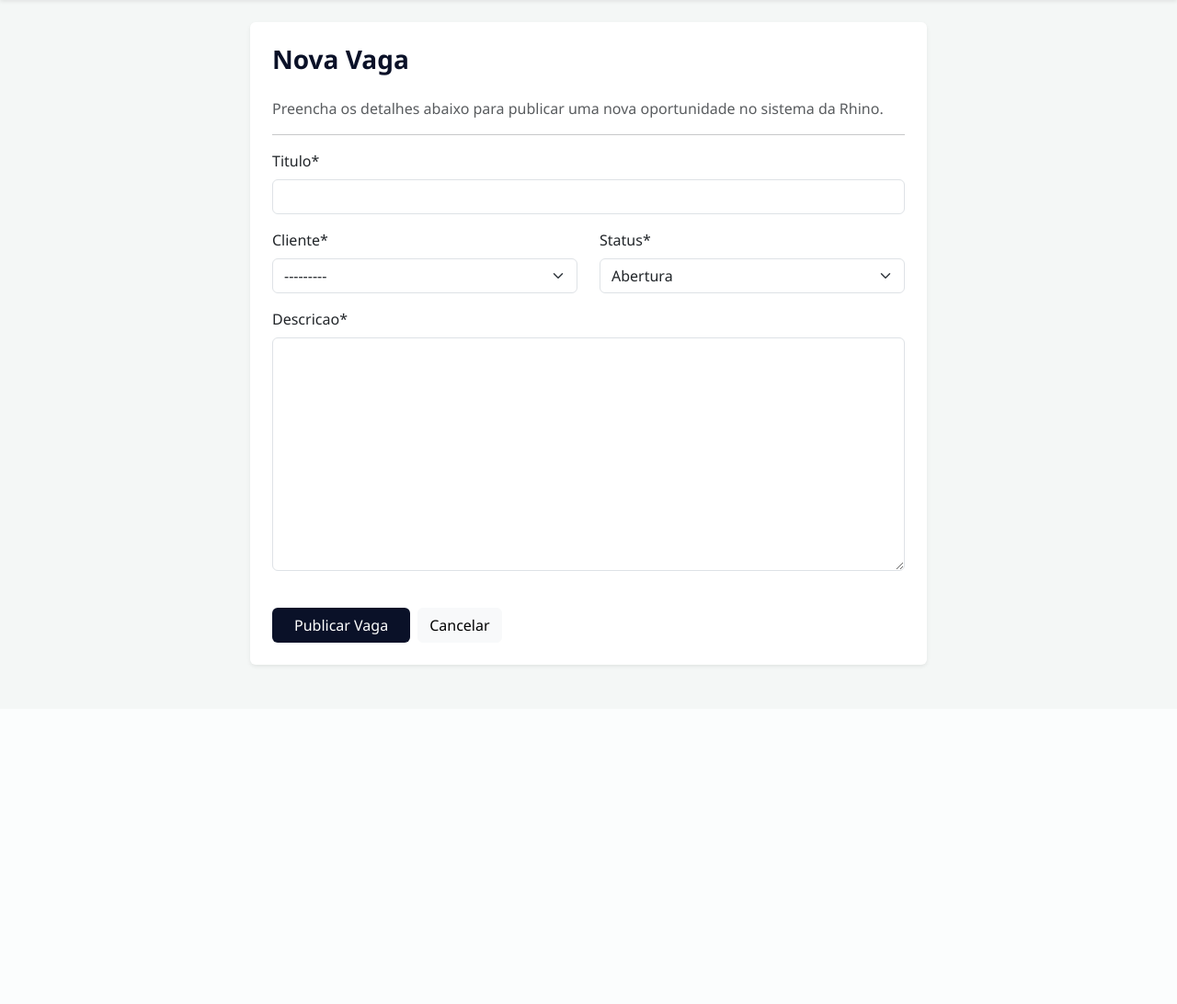
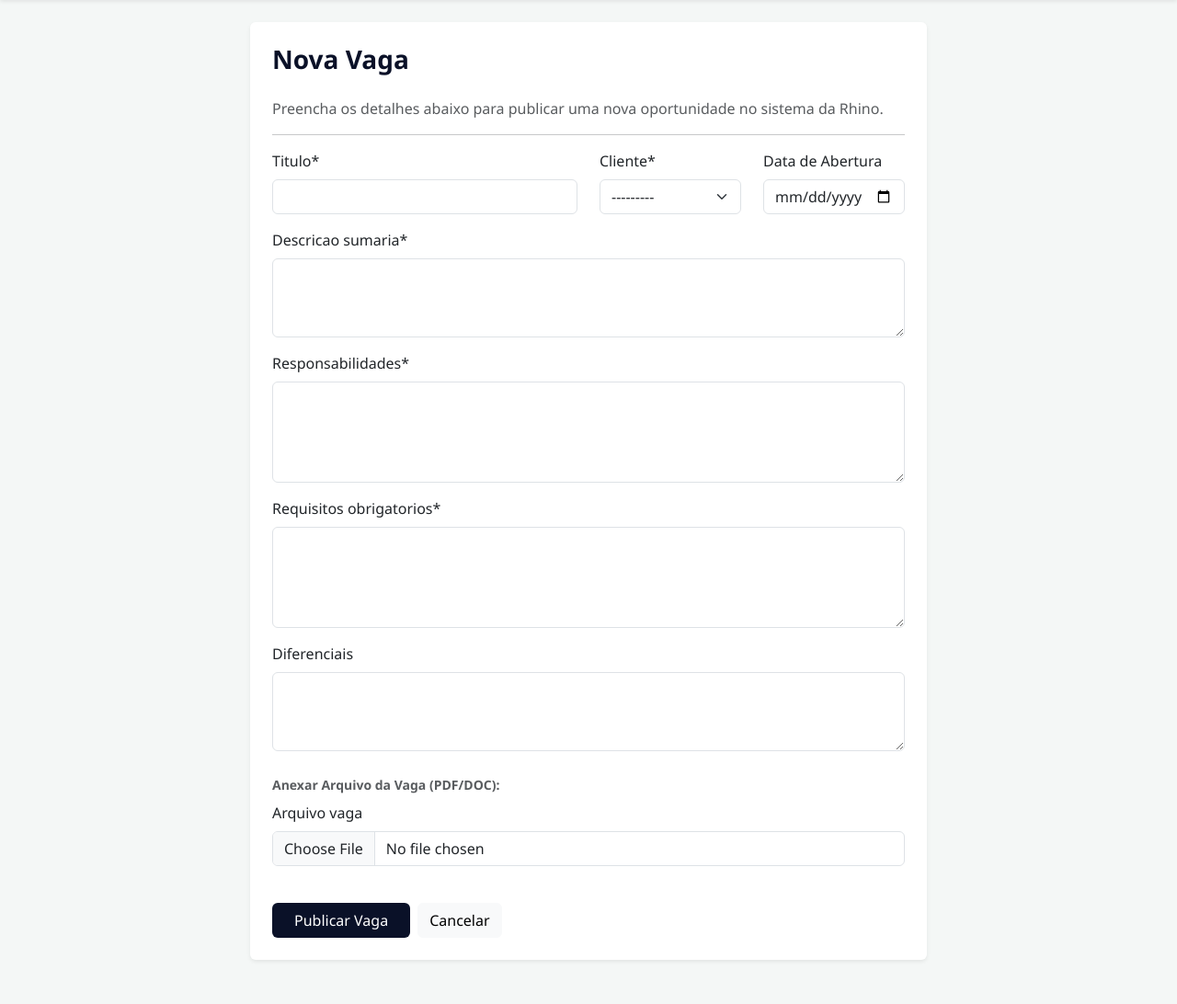
Before and after one commit to FernandoCarelliNunes/rhino_rh, a Django app: page /vaga/nova/ in a window 1280 px wide. Shown: the part 61-1153 px from the top of the page at 92% size. Before the commit the page ends 787 px from the top, so only its background shows below. Run offline with Django 5.2, Linux system fonts and the light colour scheme; a user stored in the database is signed in; data comes from the database, SQL or seed files in the repository; some libraries are stand-ins or nearby versions.

Commit message:
Add files via upload

```diff
--- a/core/forms.py
+++ b/core/forms.py
@@ -11,11 +11,32 @@
         fields = ['nome', 'email', 'vaga', 'curriculo']
 
 
+
 class VagaForm(forms.ModelForm):
     class Meta:
         model = Vaga
-        fields = ['titulo', 'cliente', 'descricao', 'status']
+        fields = [
+            'titulo',
+            'cliente',
+            'data_abertura',  # <--- Adicione aqui
+            'descricao_sumaria',
+            'responsabilidades',
+            'requisitos_obrigatorios',
+            'diferenciais',
+            'arquivo_vaga'
+        ]
 
+        labels = {
+            'data_abertura': 'Data de Abertura',}
+
+        widgets = {
+            # Isso faz aparecer o calendário no campo de data
+            'data_abertura': forms.DateInput(attrs={'type': 'date', 'class': 'form-control'}),
+            'descricao_sumaria': forms.Textarea(attrs={'rows': 3}),
+            'responsabilidades': forms.Textarea(attrs={'rows': 4}),
+            'requisitos_obrigatorios': forms.Textarea(attrs={'rows': 4}),
+            'diferenciais': forms.Textarea(attrs={'rows': 3}),
+        }
 
 class CadastroClienteForm(forms.ModelForm):
     # Campos extras para o Usuário
--- a/core/models.py
+++ b/core/models.py
@@ -20,24 +20,28 @@
 
 # 2. Cadastro de Vagas
 class Vaga(models.Model):
-    STATUS_CHOICES = [
-        ('abertura', 'Abertura'),
-        ('candidatura', 'Candidatura'),
-        ('teste', 'Teste'),
-        ('ent_recrutador', 'Entrevista Recrutador'),
-        ('ent_gestor', 'Entrevista Gestor'),
-        ('aprovado', 'Aprovado'),
-        ('reprovado', 'Reprovado'),
-    ]
-
     titulo = models.CharField(max_length=200)
     cliente = models.ForeignKey(Cliente, on_delete=models.CASCADE)
-    descricao = models.TextField()
-    status = models.CharField(max_length=20, choices=STATUS_CHOICES, default='abertura')
+    # O status continua existindo no banco, mas com um padrão (default)
+    status = models.CharField(max_length=20, default='aberto')
+    descricao_sumaria = models.TextField()
+    responsabilidades = models.TextField()
+    requisitos_obrigatorios = models.TextField()
+    diferenciais = models.TextField(blank=True, null=True)
+    # O campo de anexo de currículo geralmente fica no formulário do CANDIDATO,
+    # mas se o Zeca quer anexar um arquivo à VAGA (ex: um descritivo PDF), usamos:
+    arquivo_vaga = models.FileField(upload_to='vagas/', blank=True, null=True)
     criado_em = models.DateTimeField(auto_now_add=True)
+    # Campo automático de registro do sistema
+    criado_em = models.DateTimeField(auto_now_add=True)
+    # Novos campos para o financeiro
+    data_abertura = models.DateField(null=True, blank=True, verbose_name="Data de Abertura Real")
+    data_fechamento = models.DateField(null=True, blank=True, verbose_name="Data de Encerramento")
+
+
 
     def __str__(self):
-        return f"{self.titulo} - {self.cliente.nome}"
+        return self.titulo
 
 # 3. Cadastro de Candidatos
 class Candidato(models.Model):
@@ -50,6 +54,7 @@
     sophia_id = models.CharField(max_length=100, unique=True, blank=True, null=True)
     link_entrevista = models.URLField(max_length=500, blank=True, null=True)
     score_comportamental = models.FloatField(default=0.0)
+    favorito = models.BooleanField(default=False) # A estrelinha da Kika
 
     def __str__(self):
         return self.nome
@@ -67,3 +72,15 @@
 
     def __str__(self):
         return f"{self.candidato.nome}: {self.status_anterior} -> {self.status_novo}"
+
+
+class Etapa(models.Model):
+    vaga = models.ForeignKey(Vaga, on_delete=models.CASCADE, related_name='etapas_vaga')
+    nome = models.CharField(max_length=100) # Ex: Entrevista RH, Teste de IA
+    ordem = models.PositiveIntegerField(default=0) # Para organizar o funil
+
+    class Meta:
+        ordering = ['ordem']
+
+    def __str__(self):
+        return f"{self.nome} ({self.vaga.titulo})"
--- a/core/templates/core/cadastrar_vaga.html
+++ b/core/templates/core/cadastrar_vaga.html
@@ -13,23 +13,44 @@
         </p>
         <hr />
 
-        <form method="post">
+        <form method="post" enctype="multipart/form-data">
           {% csrf_token %}
 
           <div class="row">
-            <div class="col-md-12">{{ form.titulo|as_crispy_field }}</div>
+            <div class="col-md-6">{{ form.titulo|as_crispy_field }}</div>
+            <div class="col-md-3">{{ form.cliente|as_crispy_field }}</div>
+            <div class="col-md-3">{{ form.data_abertura|as_crispy_field }}</div>
           </div>
 
           <div class="row">
-            {% if form.cliente %}
-            <div class="col-md-6">{{ form.cliente|as_crispy_field }}</div>
-            {% endif %}
-
-            <div class="col-md-6">{{ form.status|as_crispy_field }}</div>
+            <div class="col-md-12">
+              {{ form.descricao_sumaria|as_crispy_field }}
+            </div>
           </div>
 
           <div class="row">
-            <div class="col-md-12">{{ form.descricao|as_crispy_field }}</div>
+            <div class="col-md-12">
+              {{ form.responsabilidades|as_crispy_field }}
+            </div>
+          </div>
+
+          <div class="row">
+            <div class="col-md-12">
+              {{ form.requisitos_obrigatorios|as_crispy_field }}
+            </div>
+          </div>
+
+          <div class="row">
+            <div class="col-md-12">{{ form.diferenciais|as_crispy_field }}</div>
+          </div>
+
+          <div class="row mt-2">
+            <div class="col-md-12">
+              <label class="form-label fw-bold small text-muted">
+                Anexar Arquivo da Vaga (PDF/DOC):
+              </label>
+              {{ form.arquivo_vaga|as_crispy_field }}
+            </div>
           </div>
 
           <div class="mt-4 d-flex gap-2">
--- a/core/urls.py
+++ b/core/urls.py
@@ -15,4 +15,8 @@
     path('vagas/exportar-pdf/', views.exportar_vagas_pdf, name='exportar_vagas_pdf'),
     path('relatorio/', views.relatorio_vagas, name='relatorio_vagas'),
     path('vaga/<int:vaga_id>/sincronizar/', views.sincronizar_sophia, name='sincronizar_sophia'),
+    path('vaga/<int:vaga_id>/editar/', views.editar_vaga, name='editar_vaga'),
+    path('vaga/<int:vaga_id>/adicionar-etapa/', views.adicionar_etapa, name='adicionar_etapa'),
+    path('candidato/<int:candidato_id>/favoritar/', views.favoritar_candidato, name='favoritar_candidato'),
+
 ]
--- a/core/views.py
+++ b/core/views.py
@@ -3,7 +3,7 @@
 from django.contrib.auth.models import User
 from django.contrib import messages
 from django.db.models import Count, Avg, F, ExpressionWrapper, fields
-from .models import Vaga, Candidato, Cliente, HistoricoStatus
+from .models import Vaga, Candidato, Cliente, HistoricoStatus, Etapa
 from .forms import VagaForm, CandidatoForm, CadastroClienteForm
 from django.shortcuts import render, get_object_or_404, redirect
 from django.http import HttpResponse
@@ -11,11 +11,14 @@
 from reportlab.lib.pagesizes import letter, landscape
 from reportlab.platypus import SimpleDocTemplate, Table, TableStyle, Paragraph
 from reportlab.lib.styles import getSampleStyleSheet
-from datetime import datetime
+from datetime import datetime, date
 from django.db import connection # Para rodar o SQL puro se necessário
 from reportlab.lib.pagesizes import landscape, A4
 import requests
 from .models import Vaga, Candidato
+
+from django.contrib import messages
+from django.contrib.auth.decorators import login_required
 
 @login_required
 def relatorio_vagas(request):
@@ -126,6 +129,8 @@
 # --- 1. DASHBOARD ---
 @login_required
 def dashboard(request):
+    # Filtra apenas vagas que NÃO estão com status 'aprovado' (finalizadas)
+    vagas = Vaga.objects.exclude(status='aprovado').order_by('-criado_em')
     if request.user.is_superuser:
         vagas = Vaga.objects.all().order_by('-criado_em')
         status_data = Candidato.objects.values('status_candidato').annotate(total=Count('id'))
@@ -205,18 +210,39 @@
         'contagem': contagem,
     })
 
+
+from django.contrib import messages
+from django.shortcuts import get_object_or_404, redirect
+from django.contrib.auth.decorators import login_required
+from datetime import date
+
 @login_required
 def mudar_status_vaga(request, vaga_id, novo_status):
     vaga = get_object_or_404(Vaga, id=vaga_id)
 
-    # 🛡️ TRAVA DE SEGURANÇA: Apenas admin pode mudar o status da vaga
+    # 1. 🛡️ TRAVA DE SEGURANÇA: Apenas admin/recrutador acessa essa função
     if not request.user.is_superuser:
         messages.error(request, "Apenas os recrutadores da Rhino podem alterar o status das vagas.")
         return redirect('dashboard')
 
+    # 2. 🧊 TRAVA DE FATURAMENTO COM "BYPASS" PARA ADMIN
+    # Se a vaga já está aprovada E o novo status NÃO é uma tentativa de reabertura (ex: 'aberto')
+    if vaga.status == 'aprovado' and novo_status == 'aprovado':
+        messages.warning(request, f"A vaga '{vaga.titulo}' já está finalizada.")
+        return redirect('dashboard')
+
+    # 3. 💰 LÓGICA DE TRANSIÇÃO
+    if novo_status == 'aprovado':
+        vaga.data_fechamento = date.today()
+        messages.success(request, "Vaga finalizada e data de fechamento registrada.")
+    else:
+        # 🔓 REABERTURA: Se o Admin estiver mudando de 'aprovado' para 'aberto' (ou outro)
+        vaga.data_fechamento = None
+        messages.info(request, f"Vaga '{vaga.titulo}' reaberta com sucesso.")
+
     vaga.status = novo_status
     vaga.save()
-    messages.success(request, f"Status da vaga '{vaga.titulo}' atualizado com sucesso!")
+
     return redirect('dashboard')
 
 # --- 3. CANDIDATOS ---
@@ -359,3 +385,60 @@
         messages.error(request, f"Não foi possível conectar à Sophia: {str(e)}")
 
     return redirect('dashboard')
+
+from django.shortcuts import render, get_object_or_404, redirect
+from django.contrib import messages
+from .forms import VagaForm # Certifique-se de que o import está correto
+
+@login_required
+def editar_vaga(request, vaga_id):
+    vaga = get_object_or_404(Vaga, id=vaga_id)
+
+    # Trava de segurança: apenas admin ou quem criou pode editar
+    if not request.user.is_superuser:
+        messages.error(request, "Você não tem permissão para editar esta vaga.")
+        return redirect('dashboard')
+
+    if request.method == 'POST':
+        # O segredo aqui é o 'instance=vaga', que diz ao Django para ATUALIZAR e não criar nova
+        form = VagaForm(request.POST, request.FILES, instance=vaga)
+        if form.is_valid():
+            form.save()
+            messages.success(request, f"Vaga '{vaga.titulo}' atualizada com sucesso!")
+            return redirect('dashboard')
+    else:
+        form = VagaForm(instance=vaga)
+
+    return render(request, 'core/cadastrar_vaga.html', {
+        'form': form,
+        'editando': True,
+        'vaga': vaga
+    })
+
+
+@login_required
+def adicionar_etapa(request, vaga_id):
+    vaga = get_object_or_404(Vaga, id=vaga_id)
+    if request.method == "POST":
+        nome_etapa = request.POST.get("nome_etapa")
+        if nome_etapa:
+            # Pega a última ordem para colocar a nova no fim da fila
+            ultima_ordem = vaga.etapas_vaga.count()
+            Etapa.objects.create(vaga=vaga, nome=nome_etapa, ordem=ultima_ordem + 1)
+            messages.success(request, f"Etapa '{nome_etapa}' adicionada!")
+    return redirect('detalhes_vaga', vaga_id=vaga.id)
+
+from django.http import JsonResponse # Importe isso no topo
+from django.views.decorators.http import require_POST # E isso também
+
+@login_required
+@require_POST # Garante que só aceite requisições POST por segurança
+def favoritar_candidato(request, candidato_id):
+    candidato = get_object_or_404(Candidato, id=candidato_id)
+
+    # Inverte o valor (se era True vira False, vice-versa)
+    candidato.favorito = not candidato.favorito
+    candidato.save()
+
+    # Retorna uma resposta JSON para o JavaScript saber que deu certo
+    return JsonResponse({'status': 'sucesso', 'favorito': candidato.favorito})
```
Also changed, not shown: core/templates/core/detalhes_vaga.html (+123 -26 lines), core/templates/core/relatorio_vagas.html (+46 -18 lines), core/migrations/0007_rename_descricao_vaga_descricao_sumaria_and_more.py (added), core/migrations/0008_vaga_data_abertura_vaga_data_fechamento.py (added), core/migrations/0009_candidato_favorito_etapa.py (added), 1 other file.
